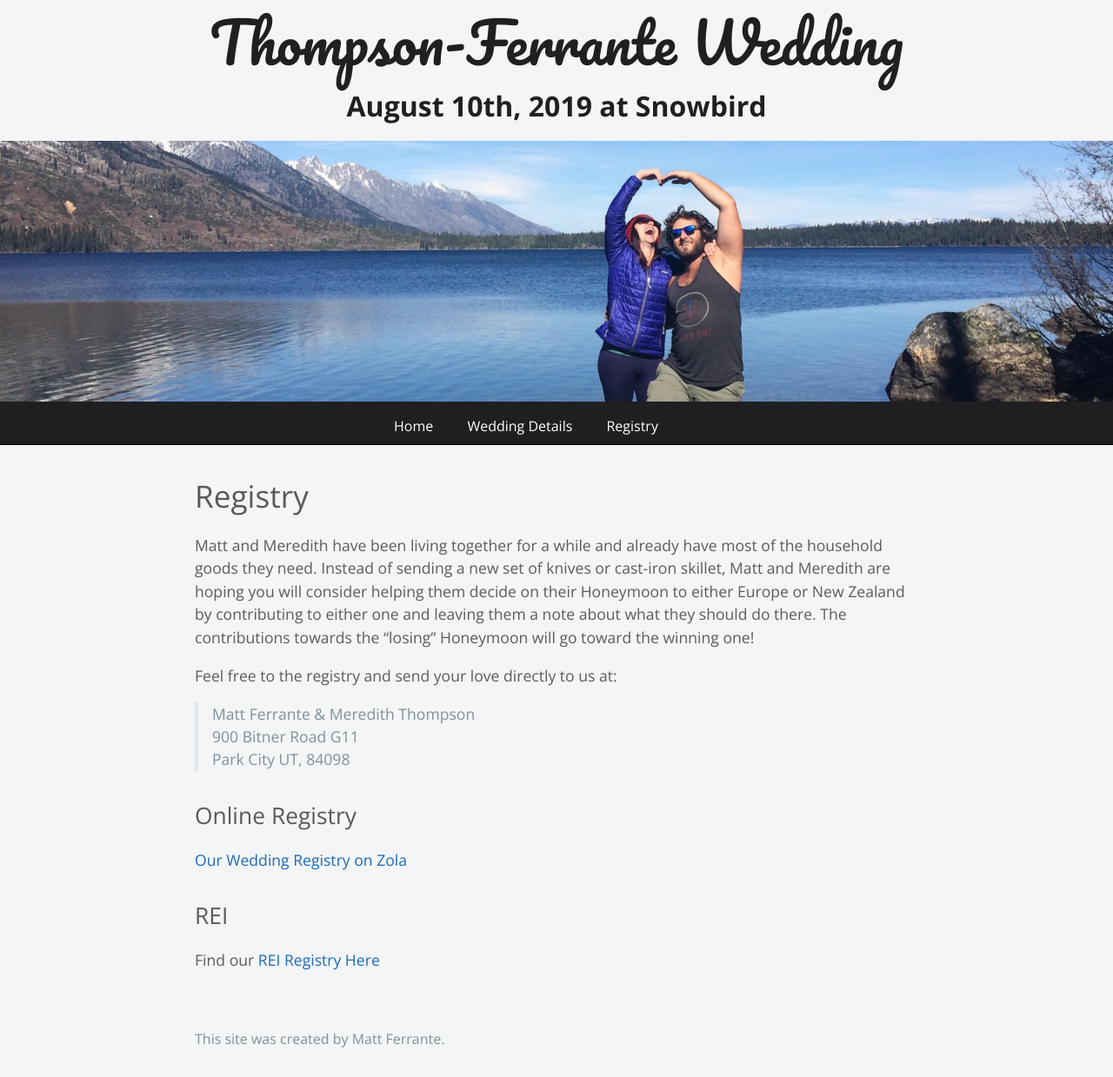
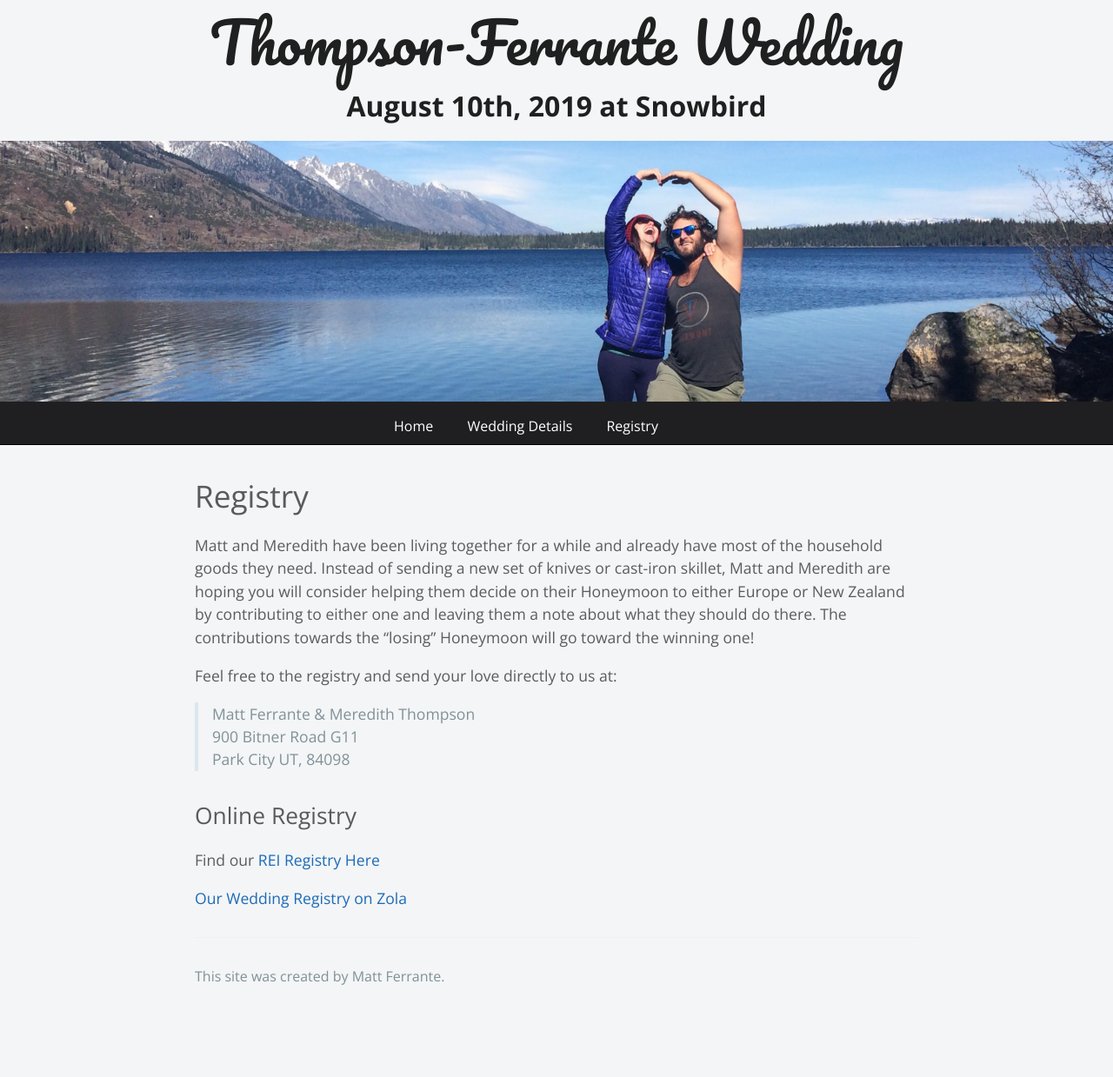
Before and after one commit to ferrants/weddingwebsite, a Jekyll site: the page built from registry.md, in a window 1280 px wide. Shown: the whole page at 87% size. Built offline with Jekyll 4.4.1, drawn with Linux system fonts in a browser that asks for light colours; nearby versions of some CDN libraries; a script that is not in the unit is left out; our own code applies the rules of GitHub Pages for plain Markdown files; after the commit the page ends 1167 px from its top, so only the background shows below that.

Commit message:
registry

```diff
--- a/registry.md
+++ b/registry.md
@@ -14,8 +14,6 @@ Feel free to the registry and send your love directly to us at:
 
 ## Online Registry
 
+Find our [REI Registry Here](https://www.myregistry.com/rei/wedding-registry/Meredith-Thompson-and-Matt-Ferrante-Park-City-UT/1870954)
+
 <a class="zola-registry-embed" href="www.zola.com/registry/mattandmeredithaugust10" data-registry-key="mattandmeredithaugust10">Our Wedding Registry on Zola</a><script>!function(e,t,n){var s,a=e.getElementsByTagName(t)[0];e.getElementById(n)||(s=e.createElement(t),s.id=n,s.async=!0,s.src="https://widget.zola.com/js/widget.js",a.parentNode.insertBefore(s,a))}(document,"script","zola-wjs");</script>
-
-## REI
-
-Find our [REI Registry Here](https://www.myregistry.com/rei/wedding-registry/Meredith-Thompson-and-Matt-Ferrante-Park-City-UT/1870954)
```
